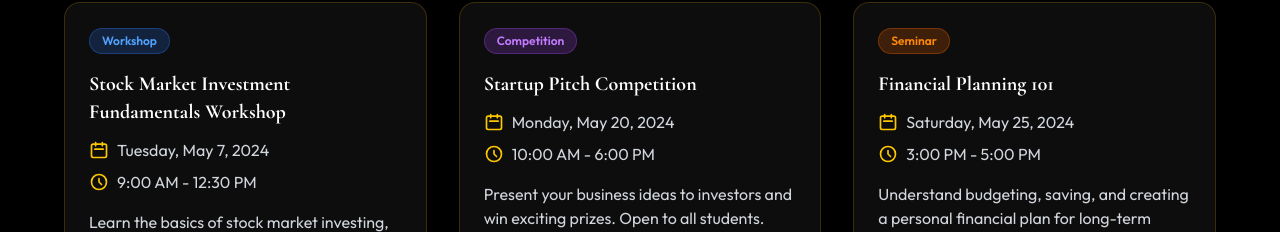
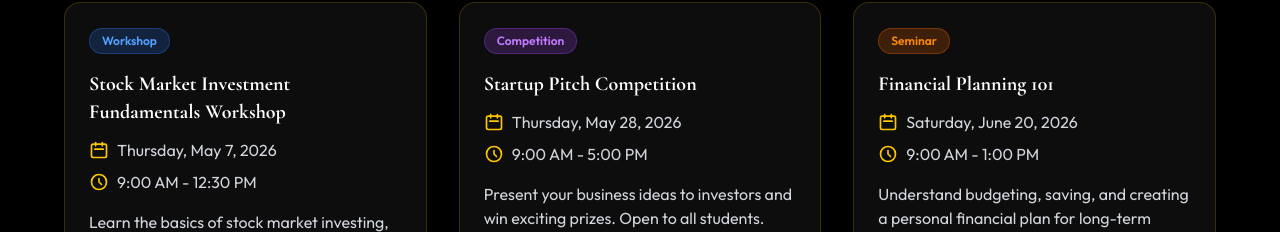
Before and after one commit to Yuktha-R2006/money-plant, a React (Vite) app: page /team in a window 1280 px wide. Shown: the part 2251-2483 px from the top of the page. Built offline with nearby package versions, Linux system fonts and the light colour scheme.

Commit message:
Update upcoming event  section

```diff
--- a/src/components/UpcomingEvents.tsx
+++ b/src/components/UpcomingEvents.tsx
@@ -15,7 +15,7 @@ export default function UpcomingEvents() {
     {
       id: 1,
       title: "Stock Market Investment Fundamentals Workshop",
-      date: "2024-05-7",
+      date: "2026-05-7",
       time: "9:00 AM - 12:30 PM",
       description: "Learn the basics of stock market investing, portfolio diversification, and risk management strategies.",
       category: "Workshop",
@@ -24,8 +24,8 @@ export default function UpcomingEvents() {
     {
       id: 2,
       title: "Startup Pitch Competition",
-      date: "2024-05-20",
-      time: "10:00 AM - 6:00 PM",
+      date: "2026-05-28",
+      time: "9:00 AM - 5:00 PM",
       description: "Present your business ideas to investors and win exciting prizes. Open to all students.",
       category: "Competition",
       registrationLink: ""
@@ -33,8 +33,8 @@ export default function UpcomingEvents() {
     {
       id: 3,
       title: "Financial Planning 101",
-      date: "2024-05-25",
-      time: "3:00 PM - 5:00 PM",
+      date: "2026-06-20",
+      time: "9:00 AM - 1:00 PM",
       description: "Understand budgeting, saving, and creating a personal financial plan for long-term success.",
       category: "Seminar"
     }
```
